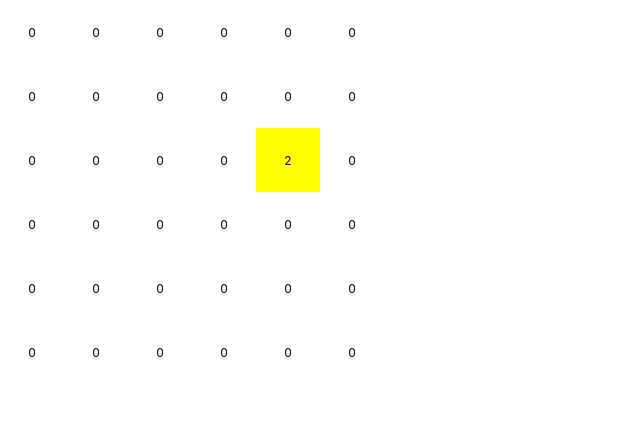
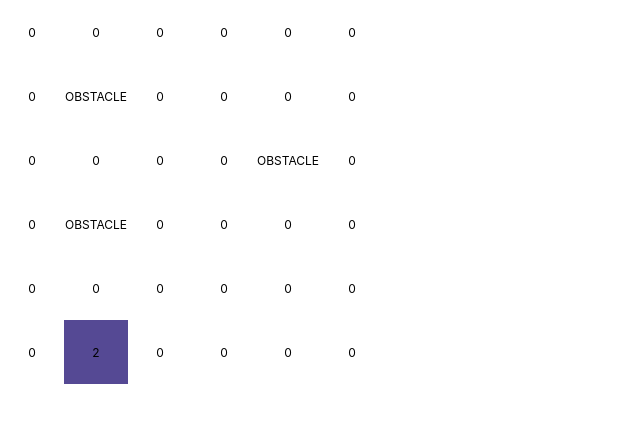
Before and after one commit to dennishristov/2048, a React (Create React App) app: page / in a window 1280 px wide. Shown: the top 422 px of the page, without its empty margins (0-640 px from the left). Built offline with nearby package versions, Linux system fonts and the light colour scheme.

Commit message:
obstacles, primitive win message

```diff
--- a/src/App.tsx
+++ b/src/App.tsx
@@ -1,23 +1,11 @@
-import logo from "./logo.svg";
 import "./App.css";
-import { useEffect, useReducer } from "react";
+import { useEffect, useMemo, useReducer } from "react";
 import { isEqual, shuffle } from "lodash";
 
-/**
- * [
- *  [0, 0, 0, 0, 0, 0],
- *  [0, 0, 0, 0, 0, 0],
- *  [0, 0, 0, 0, 0, 0],
- *  [0, 0, 0, 0, 0, 0],
- *  [0, 0, 0, 0, 0, 0],
- *  [0, 0, 0, 0, 0, 0],
- * ]
- */
 const OBSTACLE = "OBSTACLE";
-type Cell = number;
+type Cell = number | typeof OBSTACLE;
 type Grid = Cell[][];
 const MIN_CELL_VALUE = 2;
-
 type Direction = "up" | "down" | "left" | "right";
 
 function createEmptyGrid(rows: number, columns: number): Grid {
@@ -35,52 +23,65 @@ function findRandomEmptyCellIndex(grid: Grid): number {
   return i;
 }
 
-function insertValueAtIndex(grid: Grid, value: number, i: number): Grid {
+function insertValueAtIndex(grid: Grid, value: Cell, i: number): Grid {
   return grid.map((row, rowI) =>
     row.map((cell, cellI) => (rowI * row.length + cellI === i ? value : cell))
   );
 }
 
 function findNextPopulatedCellIndex(row: Cell[], start: number): number {
+  const nextObstacleIndex = row
+    .slice(start + 1, row.length)
+    .findIndex((x) => x === OBSTACLE);
+
+  const boundaryIndex =
+    nextObstacleIndex === -1 ? row.length : start + 1 + nextObstacleIndex;
+
   const nextPopulatedCellI = row
-    .slice(start + 1, row.length)
+    .slice(start + 1, boundaryIndex)
     .findIndex((x) => x > 0);
 
   if (nextPopulatedCellI === -1) {
     return -1;
   }
 
-  return start + nextPopulatedCellI + 1;
+  return start + 1 + nextPopulatedCellI;
 }
 
 function moveLeft(grid: Grid): Grid {
   return grid.map((row) => {
-    const slice = row.slice();
+    const mutableRow = row.slice();
 
     for (let i = 0; i < row.length; i++) {
-      if (slice[i] === 0) {
-        const nextPopulatedCellI = findNextPopulatedCellIndex(slice, i);
+      if (mutableRow[i] === OBSTACLE) {
+        continue;
+      }
 
+      // Move next positive value to the left most side of the row
+      if (mutableRow[i] === 0) {
+        const nextPopulatedCellI = findNextPopulatedCellIndex(mutableRow, i);
         if (nextPopulatedCellI === -1) {
           continue;
         }
 
-        slice[i] = slice[nextPopulatedCellI];
-        slice[nextPopulatedCellI] = 0;
+        mutableRow[i] = mutableRow[nextPopulatedCellI];
+        mutableRow[nextPopulatedCellI] = 0;
       }
-      const nextPopulatedCellI = findNextPopulatedCellIndex(slice, i);
 
+      const nextPopulatedCellI = findNextPopulatedCellIndex(mutableRow, i);
       if (nextPopulatedCellI === -1) {
         continue;
       }
 
-      if (slice[i] === slice[nextPopulatedCellI]) {
-        slice[i] *= 2;
-        slice[nextPopulatedCellI] = 0;
+      // Sum if there is the a cell with the same value ahead
+      if (mutableRow[i] === mutableRow[nextPopulatedCellI]) {
+        //@ts-ignore, we checked for obstacle already
+        mutableRow[i] *= 2;
+        mutableRow[nextPopulatedCellI] = 0;
       }
     }
 
-    return slice;
+    return mutableRow;
   });
 }
 
@@ -128,9 +129,6 @@ function move(grid: Grid, direction: Direction): Grid {
     case "up":
       return transpose(moveLeft(transpose(grid)));
     case "down":
-      // return transpose(
-      //   flipHorizontal(moveLeft(transpose(flipHorizontal(grid))))
-      // );
       return transpose(
         flipHorizontal(moveLeft(flipHorizontal(transpose(grid))))
       );
@@ -138,46 +136,63 @@ function move(grid: Grid, direction: Direction): Grid {
 }
 
 function gameReducer(grid: Grid, direction: Direction): Grid {
-  const moved: Grid = move(grid, direction);
+  const moved = move(grid, direction);
 
-  if (!isEqual(moved, grid)) {
-    const newEntryI = findRandomEmptyCellIndex(moved);
-    return insertValueAtIndex(moved, MIN_CELL_VALUE, newEntryI);
+  if (isEqual(moved, grid)) {
+    return grid;
   }
 
-  return grid;
+  const newEntryI = findRandomEmptyCellIndex(moved);
+  return insertValueAtIndex(moved, MIN_CELL_VALUE, newEntryI);
 }
 
-function initGrid([rows, columns]: [number, number]): Grid {
+function initGrid([rows, columns, obstacles]: [number, number, number]): Grid {
   // some interesting corner cases
   // return [
-  //   [0, 2, 0, 2, 4],
-  //   [0, 2, 2, 2, 4],
-  //   [2, 2, 2, 2, 4],
+  // [0, OBSTACLE, 2, 0, 0, 0],
+  // [0, 0, 0, 2, OBSTACLE, 0],
+  // [0, 2, 0, 2, 4],
+  // [0, OBSTACLE, 2, 2, 4],
+  // [2, OBSTACLE, 2, 2, 4],
+  // [0, 2, 2, 2, 4],
+  // [2, 2, 2, 2, 4],
   // ];
   const grid = createEmptyGrid(rows, columns);
-  const starter = findRandomEmptyCellIndex(grid);
+  const withObstacles = Array(obstacles)
+    .fill(0)
+    .reduce(
+      (result) =>
+        insertValueAtIndex(result, OBSTACLE, findRandomEmptyCellIndex(result)),
+      grid
+    );
+  const starter = findRandomEmptyCellIndex(withObstacles);
 
-  return insertValueAtIndex(grid, MIN_CELL_VALUE, starter);
+  return insertValueAtIndex(withObstacles, MIN_CELL_VALUE, starter);
 }
 
-const hello: [number, number] = [6, 6];
+const defaultGameArgs: [number, number, number] = [6, 6, 3];
 
+//https://www.learnui.design/tools/data-color-picker.html#divergent
 const colorArray = [
-  "red",
-  "green",
-  "blue",
-  "orange",
-  "yellow",
-  "white",
-].reverse();
+  "#554994",
+  "#7d66a7",
+  "#a186bb",
+  "#c3a9d0",
+  "#e2cde6",
+  "#fff2ff",
+  "#ffe9f7",
+  "#ffe0ea",
+  "#ffd8da",
+  "#ffd1c7",
+  "#ffccb3",
+];
 
 function log2(value: number): number {
   return Math.log(value) / Math.log(2);
 }
 
 function App() {
-  const [grid, dispatch] = useReducer(gameReducer, hello, initGrid);
+  const [grid, dispatch] = useReducer(gameReducer, defaultGameArgs, initGrid);
 
   useEffect(() => {
     const keyToDirectionMap = {
@@ -200,6 +215,8 @@ function App() {
     };
   }, []);
 
+  const hasWon = useMemo(() => grid.flat().includes(2048), [grid]);
+
   return (
     <div className="grid">
       {grid.map((row, ri) => (
@@ -208,13 +225,17 @@ function App() {
             <span
               className="cell"
               key={ci}
-              style={{ backgroundColor: colorArray[log2(c)] }}
+              style={{
+                backgroundColor:
+                  colorArray[log2(typeof c === "number" ? c : 1) - 1],
+              }}
             >
               {c}
             </span>
           ))}
         </div>
       ))}
+      {hasWon && <div>Congratulations, you won!</div>}
     </div>
   );
 }
```
